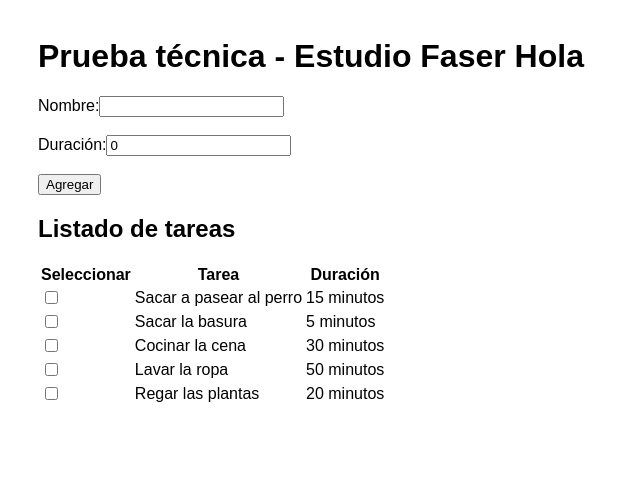
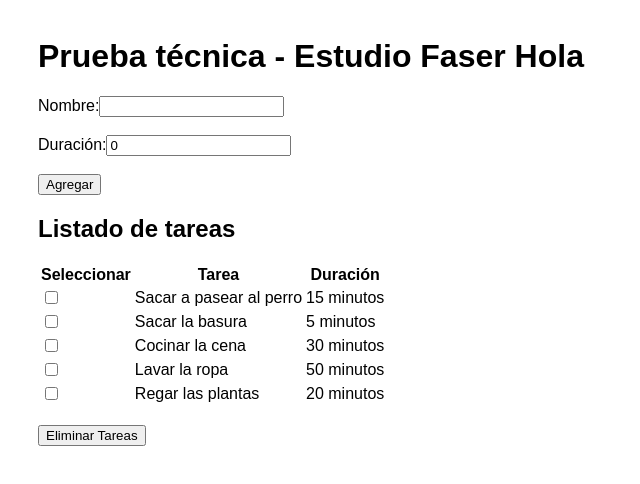
Before and after one commit to pgqueme/faser-prueba-tecnica, an Angular app: page / in a window 1280 px wide. Shown: the top 484 px of the page, without its empty margins (0-640 px from the left). Built offline with nearby package versions, Linux system fonts and the light colour scheme.

Commit message:
delete selected task

```diff
--- a/src/app/app.component.html
+++ b/src/app/app.component.html
@@ -26,4 +26,8 @@
 		</tbody>
 
 	</table>
+	<br>
+	<div>
+		<input type="button" value="Eliminar Tareas" (click) = "eliminarTareas()">
+	</div>
 </div>
--- a/src/app/app.component.ts
+++ b/src/app/app.component.ts
@@ -31,9 +31,16 @@ export class AppComponent {
 		this.tiempo_tarea = 0;
 	}
 	async seleccionarTarea(indice = -1){
-		debugger
 		if(indice > -1 ){
 			let tarea:any = this.tareas[indice].seleccionada = true;
 		}
 	}
+	async eliminarTareas(){
+		this.tareas.forEach((tarea, indice) => {
+			if(tarea.seleccionada == true){
+				this.tareas.splice(indice,1);
+				this.eliminarTareas();
+			}
+		});
+	}
 }
```
